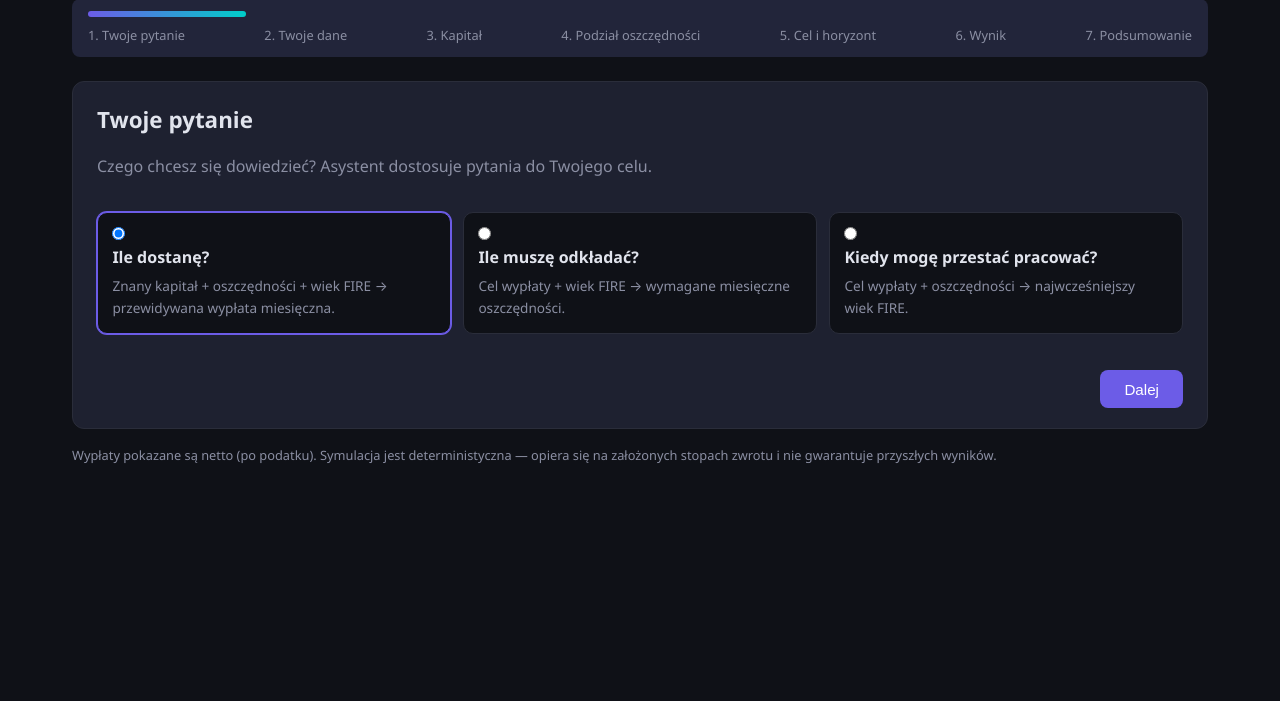
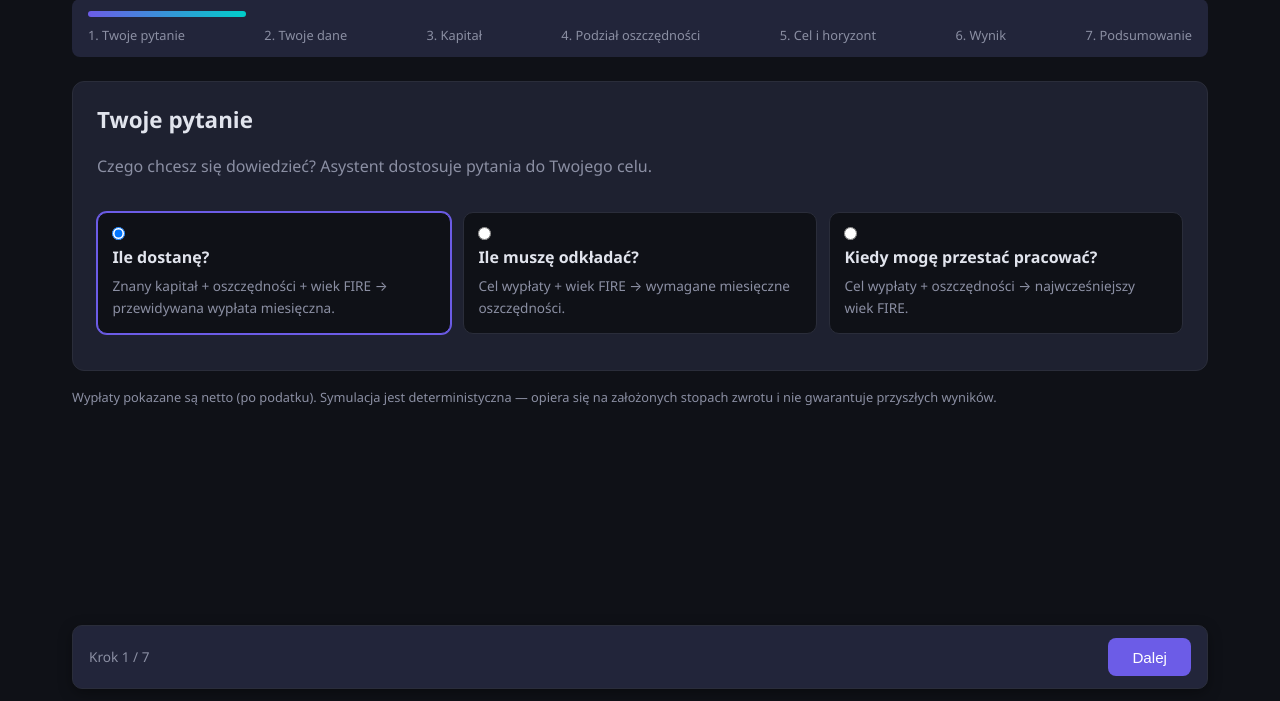
Before and after one commit to sequencer-pl/fire-simulator, a FastAPI app: page /wizard in a window 1280 px wide. Shown: the part 99-800 px from the top of the page. Run offline with FastAPI, Linux system fonts and the light colour scheme.

Commit message:
feat(wizard): stały pasek nawigacji wz-footer z kontekstowym przyciskiem

```diff
--- a/app/templates/wizard.html
+++ b/app/templates/wizard.html
@@ -38,9 +38,6 @@
                 <span class="wz-path-title">Kiedy mogę przestać pracować?</span>
                 <span class="wz-path-desc">Cel wypłaty + oszczędności → najwcześniejszy wiek FIRE.</span>
             </label>
-        </div>
-        <div class="wz-step-actions">
-            <button type="button" class="btn btn-primary wz-next">Dalej</button>
         </div>
     </section>
 
@@ -96,10 +93,6 @@
                 <p class="wz-hint" id="wzSavingsHint">Oszczędności „na czysto” — dodatkowe do wpłat w PPK/ZUS.</p>
             </div>
         </div>
-        <div class="wz-step-actions">
-            <button type="button" class="btn btn-secondary wz-back">Wstecz</button>
-            <button type="button" class="btn btn-primary wz-next">Dalej</button>
-        </div>
     </section>
 
     <!-- KROK 3: KAPITAŁ -->
@@ -107,10 +100,6 @@
         <h2>Kapitał</h2>
         <p class="subtitle">Wpisz zgromadzone salda — konto z saldem 0 jest pomijane. Instrumenty, których nie masz, możesz dodać w kroku Podział.</p>
         <div class="wz-capital-grid" id="wzCapitalGrid"></div>
-        <div class="wz-step-actions">
-            <button type="button" class="btn btn-secondary wz-back">Wstecz</button>
-            <button type="button" class="btn btn-primary wz-next">Dalej</button>
-        </div>
     </section>
 
     <!-- KROK 4: PODZIAŁ OSZCZĘDNOŚCI -->
@@ -156,10 +145,6 @@
             <div id="wzPayrollActive" class="wz-payroll-active hidden"></div>
         </div>
 
-        <div class="wz-step-actions">
-            <button type="button" class="btn btn-secondary wz-back">Wstecz</button>
-            <button type="button" class="btn btn-primary wz-next">Dalej</button>
-        </div>
     </section>
 
     <!-- KROK 5: CELE I HORYZONT -->
@@ -204,25 +189,16 @@
                 <p class="wz-hint">Do tego wieku trwa wypłata z kapitału (planowanie dożywotnie).</p>
             </div>
         </div>
-        <div class="wz-step-actions">
-            <button type="button" class="btn btn-secondary wz-back">Wstecz</button>
-            <button type="button" class="btn btn-primary wz-next">Dalej</button>
-        </div>
     </section>
 
     <!-- KROK 6: WYNIK -->
     <section class="wz-step hidden" data-step="6">
         <h2>Wynik</h2>
-        <button type="button" class="btn btn-primary" id="wzRunBtn">Wylicz plan</button>
         <div id="wzResult" class="wz-result hidden">
             <div id="wzResultError" class="wz-result-error hidden"></div>
             <div class="wz-metric-line" id="wzMetrics"></div>
             <div id="wzSolved" class="wz-solved"></div>
             <div id="wzWarnings" class="wz-warnings" aria-live="polite"></div>
-        </div>
-        <div class="wz-step-actions">
-            <button type="button" class="btn btn-secondary wz-back">Wstecz</button>
-            <button type="button" class="btn btn-primary wz-next" id="wzToSummary" disabled>Podsumowanie</button>
         </div>
     </section>
 
@@ -232,11 +208,15 @@
         <p class="subtitle">Tak wyglądać będą Twoje etapy. Możesz je dalej edytować w edytorze.</p>
         <div class="wz-timeline" id="wzTimeline"></div>
         <div id="wzStagePreview" class="wz-stage-preview"></div>
-        <div class="wz-step-actions">
-            <button type="button" class="btn btn-secondary wz-back">Wstecz</button>
-            <button type="button" class="btn btn-primary" id="wzFinishBtn">Przejdź do edytora</button>
+    </section>
+
+    <nav class="wz-footer" id="wzFooter" aria-label="Nawigacja asystenta">
+        <span class="wz-step-count" id="wzStepCount">Krok 1 / 7</span>
+        <div class="wz-footer-right">
+            <button type="button" class="btn btn-secondary" id="wzBackBtn">Wstecz</button>
+            <button type="button" class="btn btn-primary" id="wzNextBtn">Dalej</button>
         </div>
-    </section>
+    </nav>
 
     <div class="wizard-footnote">
         <p>Wypłaty pokazane są netto (po podatku). Symulacja jest deterministyczna — opiera się na założonych stopach zwrotu i nie gwarantuje przyszłych wyników.</p>
--- a/static/css/wizard.css
+++ b/static/css/wizard.css
@@ -2,6 +2,13 @@
 
 .wizard {
     margin-top: 1rem;
+    padding-bottom: 5.5rem;
+}
+
+@supports (padding: max(0px)) {
+    .wizard {
+        padding-bottom: max(5.5rem, calc(4.75rem + env(safe-area-inset-bottom)));
+    }
 }
 
 .wizard-progress {
@@ -59,15 +66,40 @@
     margin-top: 0;
 }
 
-.wz-step-actions {
+.wz-footer {
+    position: fixed;
+    bottom: 0.75rem;
+    left: 50%;
+    transform: translateX(-50%);
+    width: calc(100% - 4rem);
+    max-width: 1136px;
     display: flex;
+    justify-content: space-between;
+    align-items: center;
     gap: 0.75rem;
-    margin-top: 1.25rem;
-    justify-content: flex-end;
+    padding: 0.75rem 1rem;
+    background: var(--bg-elevated);
+    border: 1px solid var(--border);
+    border-radius: 10px;
+    box-shadow: 0 4px 14px rgba(0, 0, 0, 0.35);
+    z-index: 50;
 }
 
-.wz-step-actions .btn-secondary {
-    margin-right: auto;
+.wz-step-count {
+    color: var(--text-dim);
+    font-size: 0.85rem;
+    white-space: nowrap;
+}
+
+.wz-footer-right {
+    display: flex;
+    align-items: center;
+    gap: 0.5rem;
+    margin-left: auto;
+}
+
+.wz-footer .btn {
+    margin: 0;
 }
 
 .wz-fields {
@@ -537,4 +569,24 @@
     .wz-timeline-segment .wz-tl-label {
         display: none;
     }
+    .wz-footer {
+        gap: 0.5rem;
+        padding: 0.6rem 0.75rem;
+    }
 }
+
+@media (max-width: 480px) {
+    .wz-footer {
+        width: calc(100% - 1.5rem);
+        gap: 0.4rem;
+        padding: 0.5rem 0.6rem;
+        flex-wrap: wrap;
+    }
+    .wz-footer-right {
+        gap: 0.3rem;
+    }
+    .wz-footer .btn {
+        padding: 0.3rem 0.6rem;
+        font-size: 0.75rem;
+    }
+}
--- a/static/js/wizard.js
+++ b/static/js/wizard.js
@@ -30,6 +30,7 @@ const WZ_CAPITAL_OVERRIDES = { zus: "ZUS", "zus:ofe": "OFE" };
 // Accounts added explicitly via the step-4 pills (no capital, participation only).
 let wzPill = new Set();
 let wzPlan = null;
+let wzNavStep = 1;
 let wzWeights = {};
 let wzLimits = null;
 let wzStrategyValue = "zbilansowana";
@@ -149,8 +150,8 @@ function setStep(n, focus = false) {
     bar.style.width = (n / WZ_TOTAL_STEPS) * 100 + "%";
     window.scrollTo({ top: 0, behavior: "smooth" });
     if (n === 4) buildAllocationStep();
-    const finalStep = document.getElementById("wzToSummary");
-    if (finalStep) finalStep.disabled = true;
+    wzNavStep = n;
+    updateFooterNav(n);
     if (focus) {
         const heading = document.querySelector(`.wz-step[data-step="${n}"] h2`);
         if (heading) {
@@ -261,7 +262,7 @@ async function runPlan() {
     if (path !== 1) {
         body.target_monthly = parseFloat(document.getElementById("wzTarget").value) || null;
     }
-    const runBtn = document.getElementById("wzRunBtn");
+    const runBtn = document.getElementById("wzNextBtn");
     const errorBox = document.getElementById("wzResultError");
     errorBox.classList.add("hidden");
     errorBox.textContent = "";
@@ -286,15 +287,13 @@ async function runPlan() {
         renderMetrics(data.projection);
         renderSolved(data.solved);
         renderWarnings(data.projection.warnings);
-        document.getElementById("wzToSummary").disabled = false;
     } catch (err) {
         wzPlan = null;
-        document.getElementById("wzToSummary").disabled = true;
         errorBox.textContent = "Błąd: " + err.message;
         errorBox.classList.remove("hidden");
     } finally {
         runBtn.disabled = false;
-        runBtn.textContent = "Wylicz plan";
+        updateFooterNav(wzNavStep);
     }
 }
 
@@ -346,6 +345,29 @@ function renderStagePreview(input) {
             accounts: stage.accounts,
         }));
     });
+}
+
+function toSummary() {
+    if (!wzPlan) return;
+    renderTimeline(wzPlan.input);
+    renderStagePreview(wzPlan.input);
+    setStep(7, true);
+}
+
+function updateFooterNav(n) {
+    const count = document.getElementById("wzStepCount");
+    if (count) count.textContent = `Krok ${n} / ${WZ_TOTAL_STEPS}`;
+    const back = document.getElementById("wzBackBtn");
+    if (back) back.classList.toggle("hidden", n === 1);
+    const next = document.getElementById("wzNextBtn");
+    if (!next) return;
+    if (n === 6) {
+        next.textContent = wzPlan ? "Podsumowanie" : "Wylicz plan";
+    } else if (n === 7) {
+        next.textContent = "Przejdź do edytora";
+    } else {
+        next.textContent = "Dalej";
+    }
 }
 
 function finishWizard() {
@@ -735,28 +757,27 @@ function initSteppers() {
 }
 
 function initNav() {
-    document.querySelectorAll(".wz-next").forEach((btn) => {
-        btn.addEventListener("click", () => {
-            const step = parseInt(btn.closest(".wz-step").dataset.step, 10);
-            if (!validateStep(step)) return;
-            setStep(step + 1, true);
-        });
+    document.getElementById("wzNextBtn").addEventListener("click", () => {
+        const n = wzNavStep;
+        if (n === 6) {
+            if (wzPlan) {
+                toSummary();
+            } else {
+                runPlan();
+            }
+            return;
+        }
+        if (n === 7) {
+            finishWizard();
+            return;
+        }
+        if (!validateStep(n)) return;
+        setStep(n + 1, true);
     });
-    document.querySelectorAll(".wz-back").forEach((btn) => {
-        btn.addEventListener("click", () => {
-            const step = parseInt(btn.closest(".wz-step").dataset.step, 10);
-            setStep(step - 1, true);
-        });
+    document.getElementById("wzBackBtn").addEventListener("click", () => {
+        if (wzNavStep > 1) setStep(wzNavStep - 1, true);
     });
-    document.getElementById("wzRunBtn").addEventListener("click", runPlan);
     document.getElementById("wzAutoBtn").addEventListener("click", runSuggestAllocation);
-    document.getElementById("wzToSummary").addEventListener("click", () => {
-        if (!wzPlan) return;
-        renderTimeline(wzPlan.input);
-        renderStagePreview(wzPlan.input);
-        setStep(7, true);
-    });
-    document.getElementById("wzFinishBtn").addEventListener("click", finishWizard);
 }
 
 function initWizard() {
```
Also changed, not shown: qa/jsdom/repro.mjs (+35 -0 lines), qa/visual/baselines/visual.spec.js-snapshots/shot-wizard-1-desktop-linux.png, qa/visual/baselines/visual.spec.js-snapshots/shot-wizard-1-mobile-linux.png.
